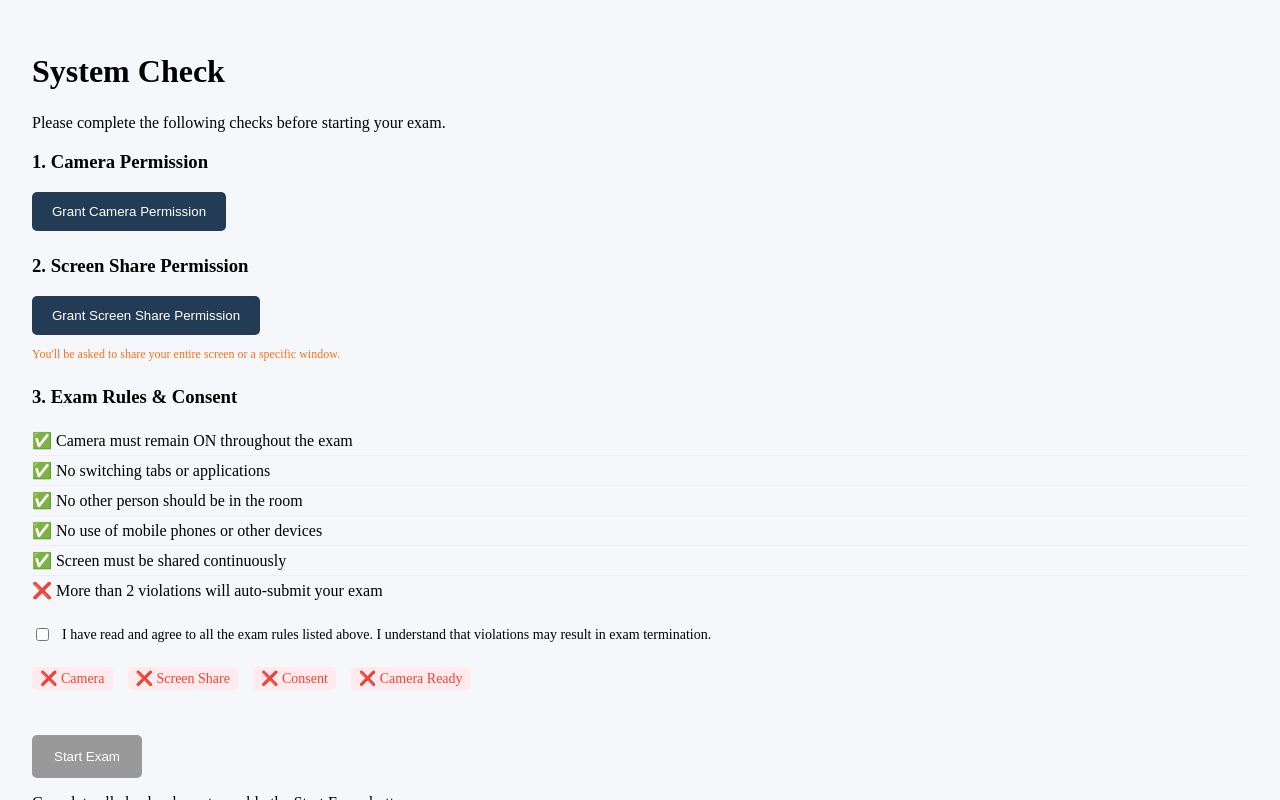
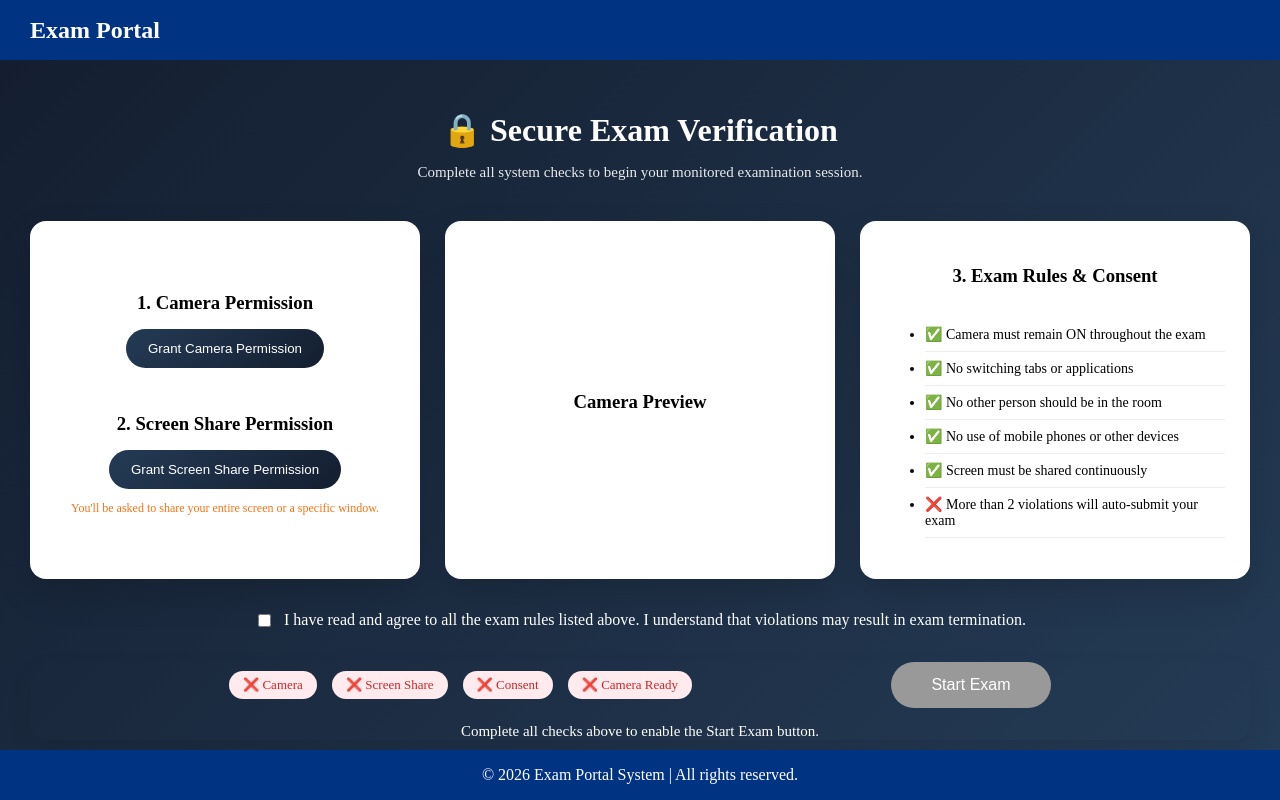
Before and after one commit to Rajarshi101/Exam_Portal-frontend, a React (Vite) app: page /system-check/1 in a window 1280 px wide. Built offline with nearby package versions, Linux system fonts and the light colour scheme.

Commit message:
UI design ajdustments

```diff
--- a/src/components/admin/AdminMonitoringDashboard.jsx
+++ b/src/components/admin/AdminMonitoringDashboard.jsx
@@ -211,7 +211,7 @@ function AdminMonitoringDashboard({ examId, onMonitorExam, onBack }) {
                   </span>
                 </div>
                 <div className="question-text">{question.text}</div>
-                // In the options rendering section, update the option-item JSX:
+                {/* // In the options rendering section, update the option-item JSX: */}
                 <div className="options-grid">
                   {question.options &&
                     Object.entries(question.options).map(([key, value]) => {
@@ -288,11 +288,11 @@ function AdminMonitoringDashboard({ examId, onMonitorExam, onBack }) {
                       <th>Status</th>
                       <th>Progress</th>
                       <th>Score</th>
+                      <th>Result</th>
                       <th>Violations</th>
                       <th>Time Taken</th>
                       <th>Started At</th>
                       <th>Submitted At</th>
-                      {/* <th>Snapshots</th> */}
                       <th>Actions</th>
                     </tr>
                   </thead>
--- a/src/components/admin/CreateExamModal.jsx
+++ b/src/components/admin/CreateExamModal.jsx
@@ -347,13 +347,6 @@ function CreateExamModal({ onClose }) {
     }
   };
 
-  const cutoff = parseFloat(examDetails.cutoff);
-
-  if (cutoff < 0 || cutoff > 100) {
-    alert("Cutoff must be between 0 and 100");
-    return;
-  }
-
   const handleSubmit = async (e) => {
     e.preventDefault();
 
@@ -395,6 +388,13 @@ function CreateExamModal({ onClose }) {
       return;
     }
 
+    const cutoff = parseFloat(examDetails.cutoff);
+
+    if (cutoff < 0 || cutoff > 100) {
+      alert("Cutoff must be between 0 and 100");
+      return;
+    }
+
     try {
       setLoading(true);
 
@@ -414,6 +414,7 @@ function CreateExamModal({ onClose }) {
         duration: duration,
         startDate: formatDateForAPI(examDetails.startDate), // Will be "2026-01-01T10:00:00"
         endDate: formatDateForAPI(examDetails.endDate),      // Will be "2026-01-01T11:00:00"
+        cutoff: cutoff,
       };
 
       console.log("📤 Creating exam with data:", examData);
--- a/src/components/admin/CreateExamWizard.jsx
+++ b/src/components/admin/CreateExamWizard.jsx
@@ -21,7 +21,8 @@ function CreateExamWizard() {
     description: "",
     startDateTime: "",
     endDateTime: "",
-    duration: ""
+    duration: "",
+    cutoff: "",
   });
 
   // STEP 2
@@ -49,6 +50,11 @@ function CreateExamWizard() {
     const end = new Date(examDetails.endDateTime);
     const durationMinutes = Number(examDetails.duration);
 
+    if (durationMinutes <= 0) {
+      alert("Duration must be greater than 0");
+      return;
+    }
+
     if (start >= end) {
       alert("Start time must be before end time.");
       return;
@@ -67,6 +73,13 @@ function CreateExamWizard() {
       return;
     }
 
+    const cutoff = Number(examDetails.cutoff);
+
+    if (cutoff < 0 || cutoff > 100) {
+      alert("Cutoff must be between 0 and 100");
+      return;
+    }
+
     try {
       const adminId = localStorage.getItem("adminId") || 1;
 
@@ -76,6 +89,7 @@ function CreateExamWizard() {
         duration: durationMinutes,
         startDate: examDetails.startDateTime,
         endDate: examDetails.endDateTime,
+        cutoff: cutoff,
       });
 
       setCreatedExamId(res.data.id);
@@ -251,7 +265,8 @@ function CreateExamWizard() {
       description: "",
       startDateTime: "",
       endDateTime: "",
-      duration: ""
+      duration: "",
+      cutoff: "",
     });
     setQuestions([]);
     setQuestionsFile(null);
@@ -313,7 +328,7 @@ function CreateExamWizard() {
             />
           </div>
 
-          <div className="date-row">
+          <div className="form-row">
             <div className="form-group">
               <label>
                 Start Date & Time <span className="required">*</span>
@@ -345,6 +360,7 @@ function CreateExamWizard() {
             </div>
           </div>
 
+          <div className="form-row">
             <div className="form-group">
               <label>
                 Duration (minutes) <span className="required">*</span>
@@ -359,6 +375,26 @@ function CreateExamWizard() {
               <small className="error-text">
                 Exam duration must fit between start and end time
               </small>
+            </div>
+
+            <div className="form-group">
+              <label>
+                Cutoff (%) <span className="required">*</span>
+              </label>
+              <input
+                type="number"
+                name="cutoff"
+                placeholder="e.g., 40"
+                value={examDetails.cutoff}
+                onChange={handleDetailsChange}
+                min="0"
+                max="100"
+                step="0.01"
+              />
+              <small className="helper-text">
+                Candidate must score ≥ cutoff to qualify
+              </small>
+            </div>
           </div>
 
           <div className="step-actions">
--- a/src/pages/candidate/SystemCheck.jsx
+++ b/src/pages/candidate/SystemCheck.jsx
@@ -3,6 +3,8 @@ import { useState, useRef, useEffect } from "react";
 import { useNavigate, useParams } from "react-router-dom";
 import { startExamSession } from "../../api/candidateApi";
 import "../../styles/SystemCheck.css";
+import Header from "../../components/Header";
+import Footer from "../../components/Footer";
 
 function SystemCheck() {
   const { id } = useParams();
@@ -271,11 +273,19 @@ function SystemCheck() {
   }, []);
 
   return (
+    <div className="system-layout">
+      <Header />
+      <div className="system-content">
       <div className="system-check">
-      <h1>System Check</h1>
+        {/* <h1>System Check</h1>
         <p className="instructions">
           Please complete the following checks before starting your exam.
-      </p>
+        </p> */}
+
+        <div className="system-header">
+          <h1>🔒 Secure Exam Verification</h1>
+          <p>Complete all system checks to begin your monitored examination session.</p>
+        </div>
 
         {error && (
           <div className="error-message">
@@ -288,9 +298,10 @@ function SystemCheck() {
           </div>
         )}
 
-      <div className="check-section">
+        <div className="checks-grid">
+          <div className="check-card">
+            <div className="check-item">
               <h3>1. Camera Permission {cameraReady && "✅"}</h3>
-        <div className="check-item">
               <button
                 onClick={requestCamera}
                 className={cameraGranted ? "granted" : ""}
@@ -298,7 +309,7 @@ function SystemCheck() {
                 {cameraGranted ? "✅ Camera Granted" : "Grant Camera Permission"}
               </button>
 
-          {cameraGranted && (
+              {/* {cameraGranted && (
                 <div className="camera-preview">
                   <video
                     ref={videoRef}
@@ -320,13 +331,10 @@ function SystemCheck() {
                       : "⏳ Camera loading... Please wait"}
                   </p>
                 </div>
-          )}
+              )} */}
             </div>
-      </div>
-
-      <div className="check-section">
+            <div className="check-item">
               <h3>2. Screen Share Permission</h3>
-        <div className="check-item">
               <button
                 onClick={requestScreenShare}
                 className={screenGranted ? "granted" : ""}
@@ -341,7 +349,48 @@ function SystemCheck() {
             </div>
           </div>
 
-      <div className="check-section">
+          <div className="check-card">
+            {/* <h3>2. Screen Share Permission</h3>
+            <div className="check-item">
+              <button
+                onClick={requestScreenShare}
+                className={screenGranted ? "granted" : ""}
+              >
+                {screenGranted
+                  ? "✅ Screen Share Granted"
+                  : "Grant Screen Share Permission"}
+              </button>
+              <p className="helper-text">
+                You'll be asked to share your entire screen or a specific window.
+              </p>
+            </div> */}
+            <h3>Camera Preview</h3>
+            {cameraGranted && (
+                <div className="camera-preview">
+                  <video
+                    ref={videoRef}
+                    autoPlay
+                    playsInline
+                    muted
+                    disablePictureInPicture
+                    controlsList="nodownload nofullscreen noremoteplayback"
+                    className="camera-feed"
+                    style={{
+                      border: cameraReady
+                        ? "3px solid #4CAF50"
+                        : "3px solid #ff9800",
+                    }}
+                  />
+                  <p className="preview-note" style={{marginBottom: 0}}>
+                    {cameraReady
+                      ? "✅ Camera ready - Photo will be captured when starting exam"
+                      : "⏳ Camera loading... Please wait"}
+                  </p>
+                </div>
+              )}
+          </div>
+
+          <div className="check-card">
             <h3>3. Exam Rules & Consent</h3>
             <div className="rules-list">
               <ul>
@@ -353,7 +402,10 @@ function SystemCheck() {
                 <li>❌ More than 2 violations will auto-submit your exam</li>
               </ul>
             </div>
+          </div>
+        </div>
 
+        <div className="final-consent-checkbox">
             <div className="check-item">
               <label className="consent-checkbox">
                 <input
@@ -370,8 +422,9 @@ function SystemCheck() {
           </div>
 
         <div className="proceed-section">
+          <div className="proceed-top-row">
             <div className="status-checks">
-          <p>
+              {/* <p> */}
                 <span className={cameraGranted ? "check-pass" : "check-fail"}>
                   {cameraGranted ? "✅" : "❌"} Camera
                 </span>
@@ -384,7 +437,7 @@ function SystemCheck() {
                 <span className={cameraReady ? "check-pass" : "check-fail"}>
                   {cameraReady ? "✅" : "❌"} Camera Ready
                 </span>
-          </p>
+              {/* </p> */}
             </div>
 
             <button
@@ -394,7 +447,9 @@ function SystemCheck() {
             >
               {loading ? "Starting Exam..." : "Start Exam"}
             </button>
+          </div>
 
+          <div className="proceed-message">
             {canProceed && (
               <p className="proceed-note">
                 Clicking "Start Exam" will capture a photo and begin your exam.
@@ -408,8 +463,13 @@ function SystemCheck() {
             )}
           </div>
 
+        </div>
+
         {/* Hidden canvas for capturing photos */}
         <canvas ref={canvasRef} style={{ display: "none" }} />
+      </div>
+      </div>
+      <Footer />
     </div>
   );
 }
--- a/src/styles/AdminMonitoringDashboard.css
+++ b/src/styles/AdminMonitoringDashboard.css
@@ -1,8 +1,8 @@
 /* styles/AdminMonitoringDashboard.css */
 
-.monitoring-dashboard {
+/* .monitoring-dashboard {
   padding: 20px;
-}
+} */
 
 /* Header styles */
 .exams-header, .monitoring-header {
@@ -153,8 +153,8 @@
 
 .submissions-table th {
   background-color: #f5f5f5;
-  padding: 12px 16px;
-  text-align: left;
+  padding: 12px 9px;
+  text-align: center;
   font-weight: 600;
   color: #333;
   border-bottom: 2px solid #ddd;
@@ -162,9 +162,10 @@
 }
 
 .submissions-table td {
-  padding: 12px 16px;
+  padding: 12px 9px;
   border-bottom: 1px solid #eee;
   vertical-align: middle;
+  text-align: center;
 }
 
 .submissions-table tr:hover {
@@ -196,7 +197,7 @@
 
 /* Progress Bar */
 .progress-bar {
-  width: 100px;
+  width: 60px;
   height: 20px;
   background-color: #f0f0f0;
   border-radius: 10px;
@@ -893,7 +894,7 @@
 
 /* Ensure table cells align properly */
 .submissions-table td {
-  padding: 12px 16px;
+  padding: 12px 9px;
   border-bottom: 1px solid #eee;
   vertical-align: middle;
 }
@@ -1044,6 +1045,7 @@ td .btn-action {
   border-radius: 6px;
   font-weight: 600;
   font-size: 12px;
+  display: block;
 }
 
 .qualify {
--- a/src/styles/SystemCheck.css
+++ b/src/styles/SystemCheck.css
@@ -1,10 +1,10 @@
-.system-check {
+/* .system-check { */
   /* min-height: 100vh; */
-  background-color: #f5f7fa;
-  padding: 2rem;
-}
+  /* background-color: #f5f7fa; */
+  /* padding: 2rem; */
+/* } */
 
-.system-check h1 {
+/* .system-check h1 {
   margin-bottom: 1.5rem;
 }
 
@@ -47,10 +47,10 @@
 .error {
   color: red;
   margin-bottom: 1rem;
-}
+} */
 
 /* SystemCheck.css - Add these styles */
-.camera-preview {
+/* .camera-preview {
   margin-top: 20px;
   display: flex;
   justify-content: center;
@@ -128,4 +128,243 @@
 
 .rules-list li:last-child {
   border-bottom: none;
+} */
+
+/* Layout wrapper */
+.system-layout {
+  display: flex;
+  flex-direction: column;
+  height: 100vh;
 }
+
+/* Scrollable middle area */
+.system-content {
+  flex: 1;
+  overflow-y: auto;
+  padding: 30px;
+  background: linear-gradient(135deg, #141e30, #243b55);
+}
+
+/* Remove background from system-check since it's now in content */
+.system-check {
+  min-height: 100%;
+  padding-bottom: 40px;
+}
+
+/* .system-check {
+  flex: 1;
+  overflow-y: auto;
+  min-height: 100%;
+  background: linear-gradient(135deg, #141e30, #243b55);
+  padding: 40px 20px;
+  font-family: "Segoe UI", sans-serif;
+  color: #1f2937;
+} */
+
+/* Header */
+.system-header {
+  text-align: center;
+  margin-bottom: 40px;
+  color: white;
+}
+
+.system-header h1 {
+  font-size: 32px;
+  margin-bottom: 10px;
+}
+
+.system-header p {
+  opacity: 0.9;
+  font-size: 15px;
+}
+
+/* Three Cards Side by Side */
+.checks-grid {
+  display: grid;
+  grid-template-columns: repeat(3, 1fr);
+  gap: 25px;
+  /* margin-bottom: 40px; */
+  align-items: stretch;
+}
+
+/* Card Layout */
+.check-card {
+  background: white;
+  padding: 25px;
+  border-radius: 16px;
+  /* margin-bottom: 25px; */
+  box-shadow: 0 15px 35px rgba(0, 0, 0, 0.15);
+  transition: transform 0.2s ease;
+  display: flex;
+  flex-direction: column;
+  align-items: center;
+  justify-content: space-evenly;
+}
+
+.check-card:hover {
+  transform: translateY(-3px);
+}
+
+/* Section Titles */
+.check-card h3 {
+  margin-bottom: 15px;
+  font-weight: 600;
+}
+
+.final-consent-checkbox {
+  margin: 2rem;
+}
+
+.check-item {
+  display: flex;
+  flex-direction: column;
+  align-items: center;
+}
+
+/* Buttons */
+.check-item button {
+  padding: 12px 22px;
+  background: linear-gradient(135deg, #243b55, #141e30);
+  color: white;
+  border: none;
+  border-radius: 30px;
+  cursor: pointer;
+  transition: 0.3s ease;
+  font-weight: 500;
+}
+
+.check-item button:hover {
+  transform: scale(1.05);
+}
+
+.check-item button.granted {
+  background: linear-gradient(135deg, #4caf50, #2e7d32);
+}
+
+/* Camera Preview */
+.check-card .camera-preview {
+  margin: 0;
+  display: flex;
+  justify-content: center;
+  flex-direction: column;
+  align-items: center;
+  width: 100%;
+  height: 100%;
+}
+
+.camera-feed {
+  /* width: 320px; */
+  height: 220px;
+  border-radius: 20px;
+  background: #000;
+  box-shadow: 0 20px 40px rgba(0, 0, 0, 0.25);
+  object-fit: cover;
+}
+
+/* Status Badges */
+.status-checks {
+  display: flex;
+  justify-content: center;
+  gap: 15px;
+  flex-wrap: wrap;
+  /* margin-bottom: 20px; */
+}
+
+.status-checks span {
+  padding: 6px 14px;
+  border-radius: 20px;
+  font-size: 13px;
+  font-weight: 500;
+}
+
+.check-pass {
+  background: #e8f5e9;
+  color: #2e7d32;
+}
+
+.check-fail {
+  background: #ffebee;
+  color: #c62828;
+}
+
+
+/* Bottom Proceed Section */
+.proceed-section {
+  margin-top: 30px;
+  /* padding: 20px; */
+  /* background: white; */
+  border-radius: 16px;
+  box-shadow: 0 10px 25px rgba(0, 0, 0, 0.08);
+}
+
+/* Top Row Layout */
+.proceed-top-row {
+  display: flex;
+  justify-content: space-evenly;
+  align-items: center;
+  flex-wrap: wrap;
+}
+
+/* Status badges left aligned */
+/* .status-checks {
+  display: flex;
+  gap: 12px;
+  flex-wrap: wrap;
+} */
+
+/* Button right aligned */
+.proceed-btn {
+  min-width: 160px;
+}
+
+/* Bottom Message */
+.proceed-message {
+  margin-top: 15px;
+  text-align: center;
+  font-size: 15px;
+  color: white;
+}
+
+/* Proceed Button */
+.proceed-btn {
+  padding: 14px 30px;
+  border-radius: 30px;
+  border: none;
+  font-size: 16px;
+  background: linear-gradient(135deg, #ff512f, #dd2476);
+  color: white;
+  cursor: pointer;
+  transition: 0.3s ease;
+}
+
+.proceed-btn:hover {
+  transform: scale(1.05);
+}
+
+.proceed-btn:disabled {
+  background: #999;
+  cursor: not-allowed;
+}
+
+/* Consent */
+.consent-checkbox {
+  display: flex;
+  gap: 10px;
+  align-items: flex-start;
+  color: white;
+}
+
+.rules-list li {
+  padding: 8px 0;
+  font-size: 14px;
+  border-bottom: 1px solid #eee;
+}
+
+/* Error */
+.error-message {
+  background: #ffebee;
+  color: #b71c1c;
+  padding: 14px;
+  border-radius: 8px;
+  margin-bottom: 20px;
+}
```
Lines whose indentation alone changed are shown as unchanged.
